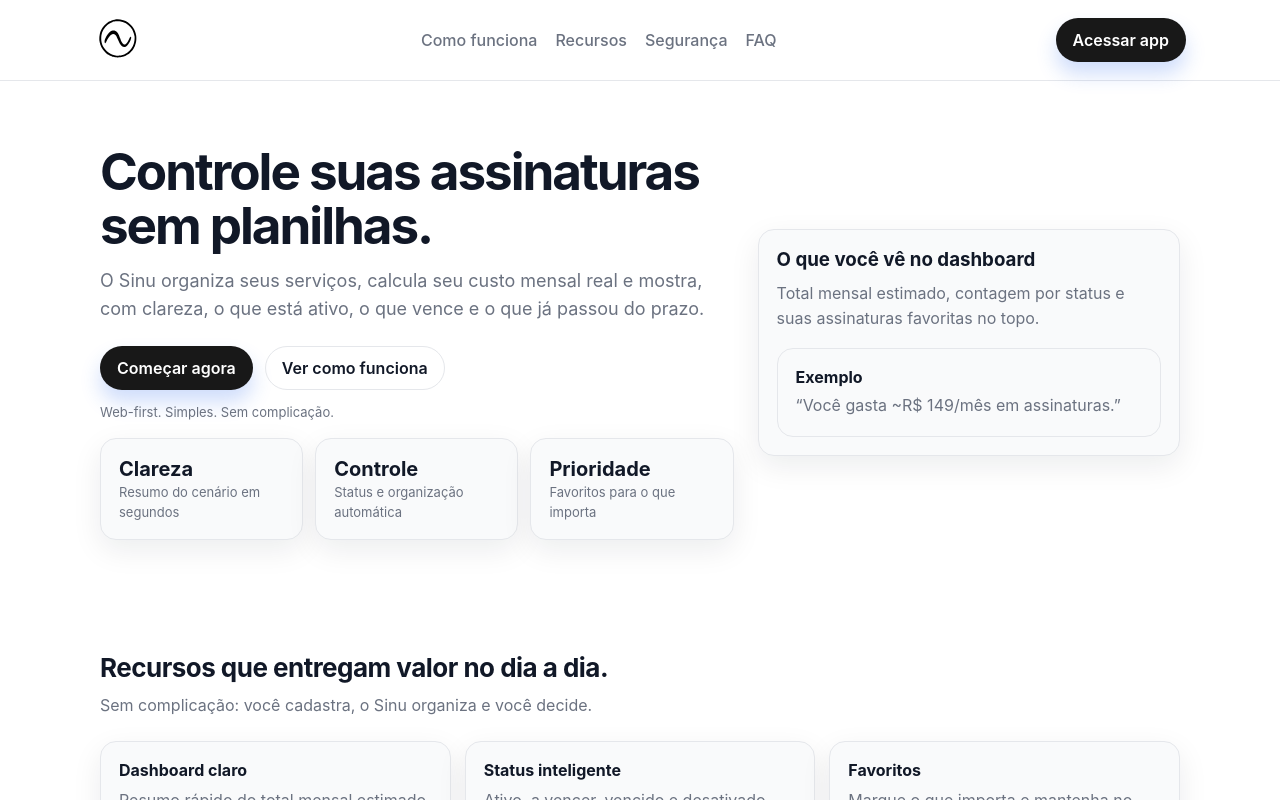
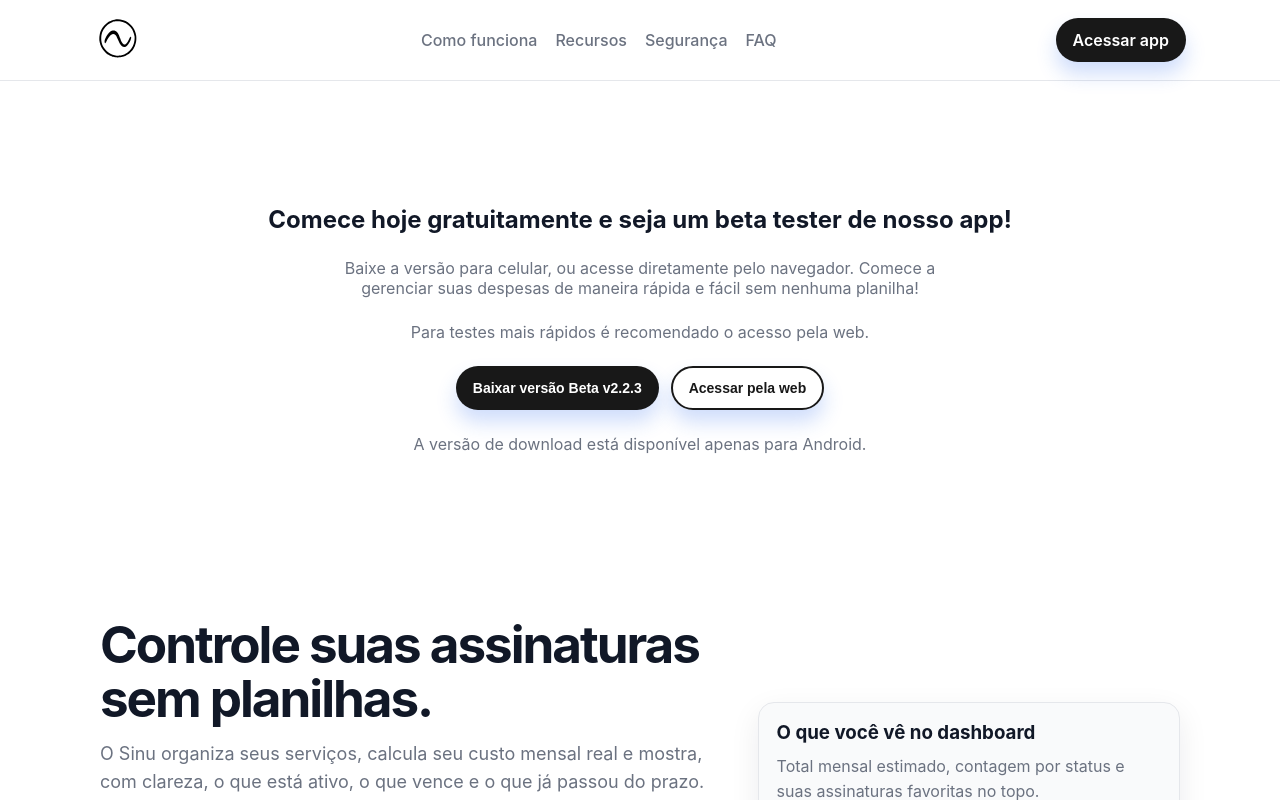
Before and after one commit to Felipe-FCampos/sinu-institucional, a React (Vite) app: page / in a window 1280 px wide. Shown: the top 800 px of the page. Built offline with nearby package versions, Linux system fonts and the light colour scheme.

Commit message:
feat: new main hero for download and access to the app

```diff
--- a/src/App.css
+++ b/src/App.css
@@ -1,3 +1,5 @@
+@import './css/main.css';
+
 :root{
   --bg: #ffffff;
   --text: #111827;
--- /dev/null
+++ b/src/components/MainHero.tsx
@@ -0,0 +1,20 @@
+export default function MainHero() {
+    return (
+        <section className="hero">
+            <div className="container hero-grid mainhero">
+                <h1>Comece hoje gratuitamente e seja um beta tester de nosso app!</h1>
+                <p>Baixe a versão para celular, ou acesse diretamente pelo navegador. Comece a gerenciar suas despesas de maneira rápida e fácil sem nenhuma planilha!</p>
+                <p>Para testes mais rápidos é recomendado o acesso pela web.</p>
+                <div className="hero-ctas">
+                    <a download="">
+                        <button className="btn btn-primary">Baixar versão Beta v2.2.3</button>
+                    </a>
+                    <a href="https://sinuapp.com" className="webbutton">
+                        <button className="btn btn-primary">Acessar pela web</button>
+                    </a>
+                </div>
+                <p>A versão de download está disponível apenas para Android.</p>
+            </div>
+        </section>
+    );
+}
--- /dev/null
+++ b/src/css/main.css
@@ -0,0 +1,60 @@
+.mainhero {
+    display: flex !important;
+    flex-direction: column;
+    justify-content: center;
+    align-items: center;
+    padding-block: 60px !important;
+}
+
+.mainhero h1 {
+    text-align: center;
+}
+
+.mainhero p {
+    text-align: center;
+    max-width: 600px;
+    color: var(--muted);
+}
+
+.hero-ctas {
+    display: flex;
+    gap: 12px;
+}
+
+.hero-ctas a:hover {
+    box-shadow: 1px 10px 60px #616161;
+    transition: all 0.3s ease-in-out;
+    background-color: var(--accent) !important;
+}
+
+.hero-ctas a button:hover {
+    transition: all 0.3s ease-in-out;
+    background-color: #ffffff !important;
+    border: 2px solid var(--accent) !important;
+    color: var(--accent) !important;
+}
+
+.hero-ctas .webbutton button:hover {
+    background-color: var(--accent) !important;
+    color: #ffffff !important;
+}
+
+.hero-ctas a {
+    padding: 0 !important;
+    margin: 0 !important;
+    height: 100% !important;
+    border-radius: 999px !important;
+}
+
+.hero-ctas a button {
+    margin: 0 !important;
+    transition: all 0.3s ease-in-out;
+}
+
+.hero-ctas .webbutton button {
+    background-color: transparent !important;
+    color: var(--accent) !important;
+    border: 2px solid var(--accent) !important;
+    margin: 0 !important;
+    transition: all 0.3s ease-in-out;
+}
--- a/src/pages/Home.tsx
+++ b/src/pages/Home.tsx
@@ -4,6 +4,7 @@ import Resources from '../components/resources'
 import Workflow from '../components/workflow'
 import Security from '../components/security'
 import Faq from '../components/faq'
+import MainHero from '../components/MainHero'
 //import SupportForm from '../components/contact'
 
 function Home() {
@@ -11,6 +12,8 @@ function Home() {
   return (
     <>
       <main>
+        <MainHero />
+
         <Hero />
 
         <Resources />
```
Also changed, not shown: 1 other file (tests, documents, lock files or other folders).
